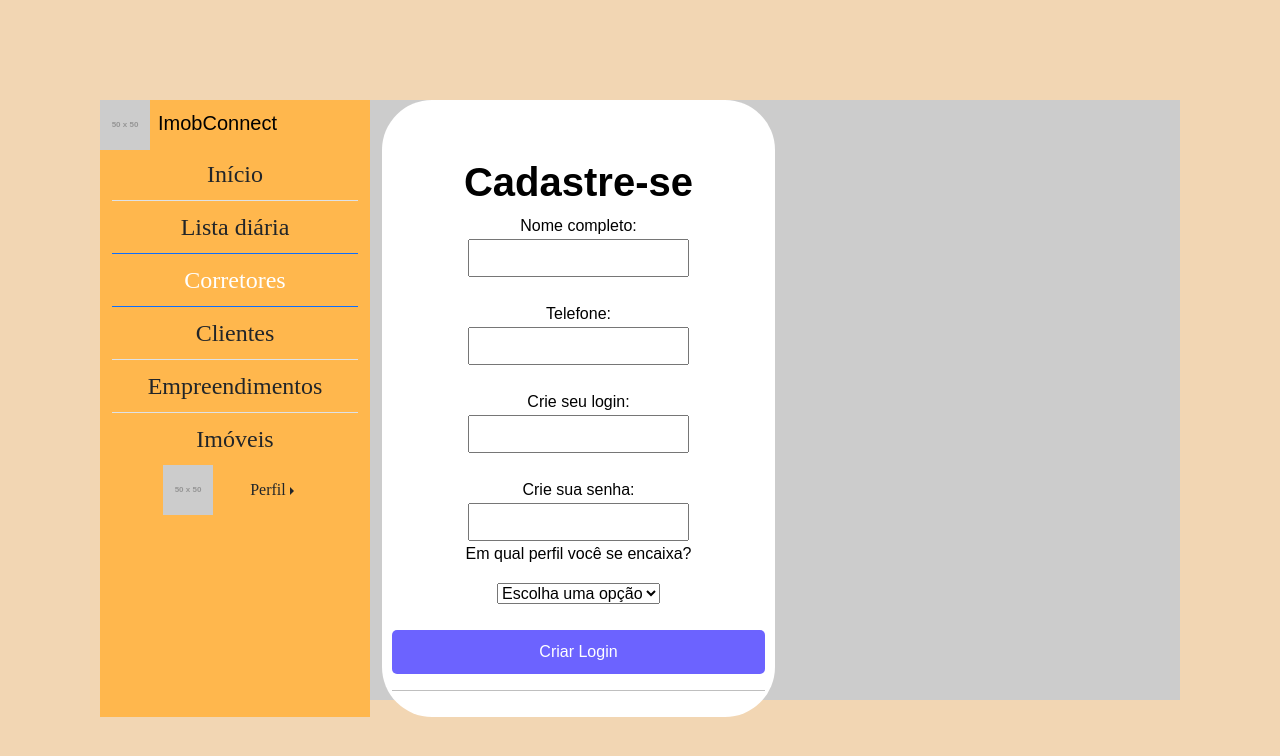
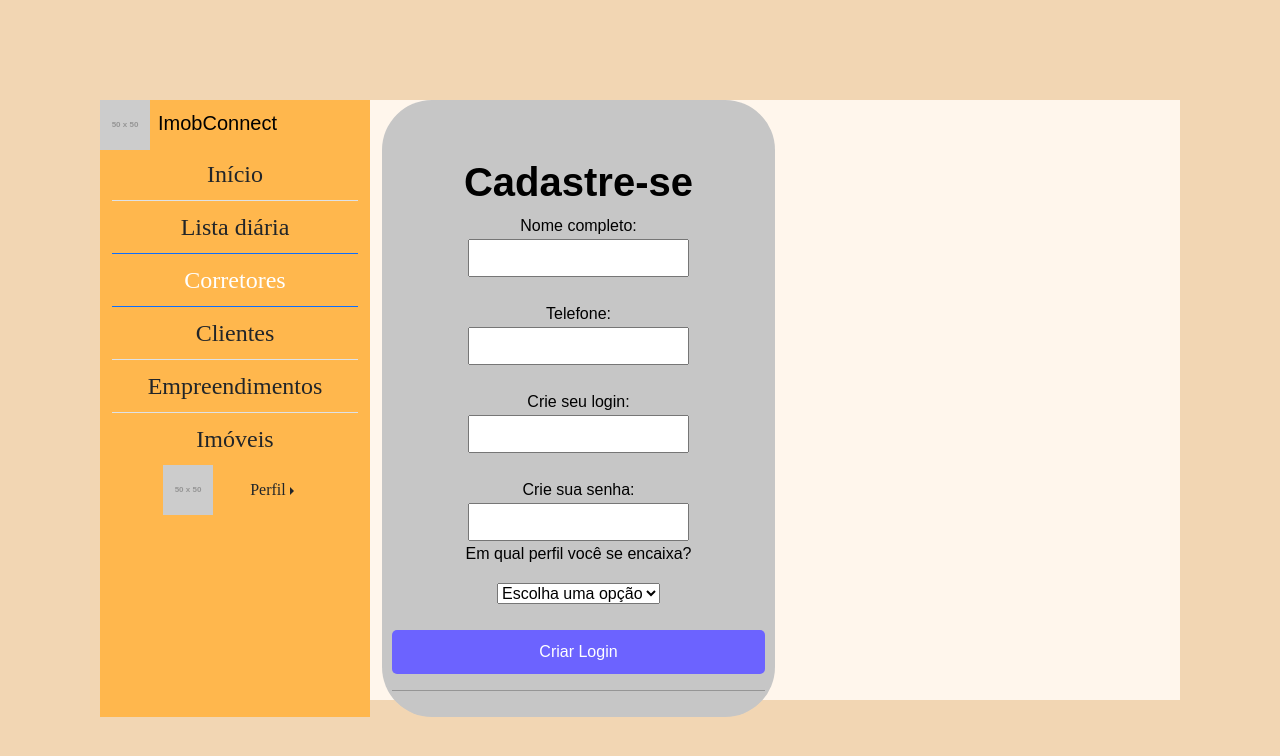
Before and after one commit to krz1128/pi-corretores, a Next.js app: page /cadastro_usuario in a window 1280 px wide. Shown: the top 756 px of the page. Built offline with nearby package versions, Linux system fonts and the light colour scheme.

Commit message:
Update cadastro_usuario.css

```diff
--- a/app/cadastro_usuario/cadastro_usuario.css
+++ b/app/cadastro_usuario/cadastro_usuario.css
@@ -1,5 +1,4 @@
 body {
-    background-color: #cccccc;
     color: black;
     font-family: "Montserrat", sans-serif;
 
@@ -24,7 +23,7 @@ button {
 
 .menuSuperior {
     text-align: center;
-    background: #ffff;
+    background: #c6c6c6;
     padding: 10px;
     width: 50%;
     max-width: 600px;
```
